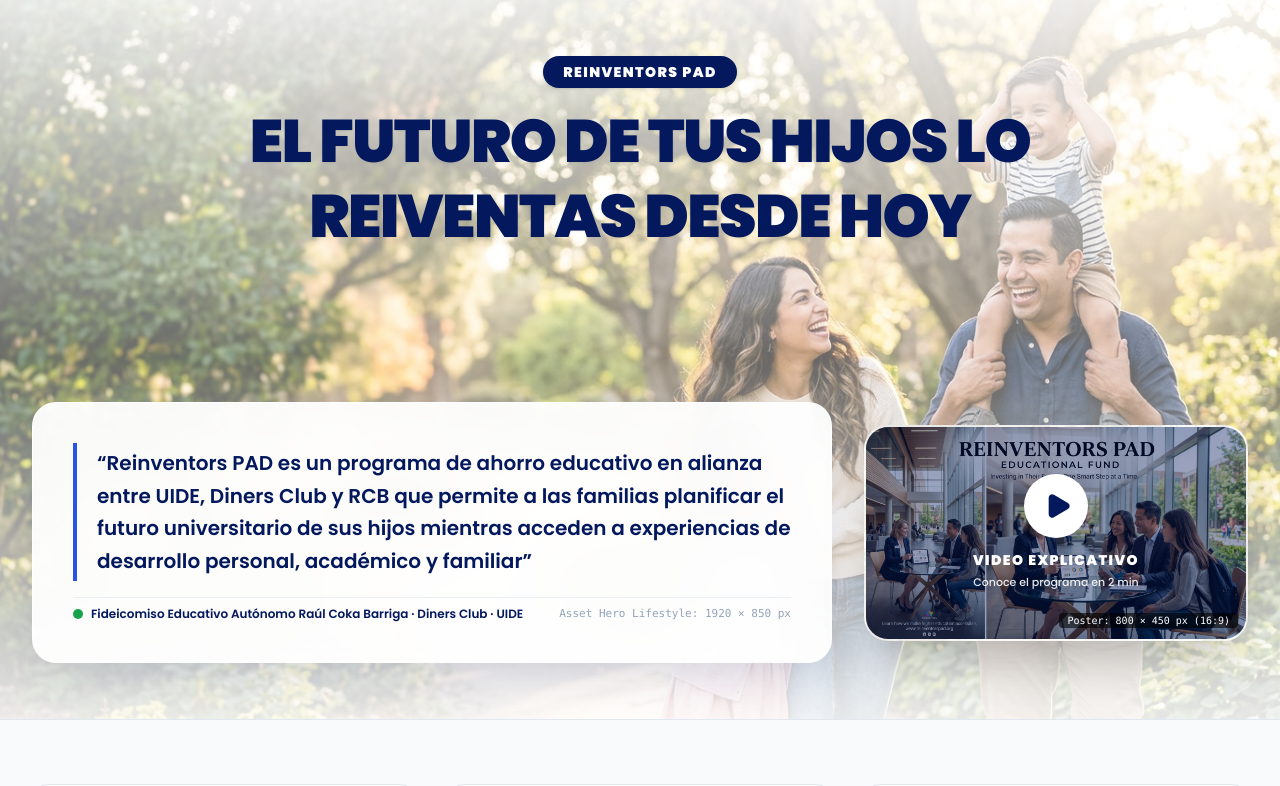
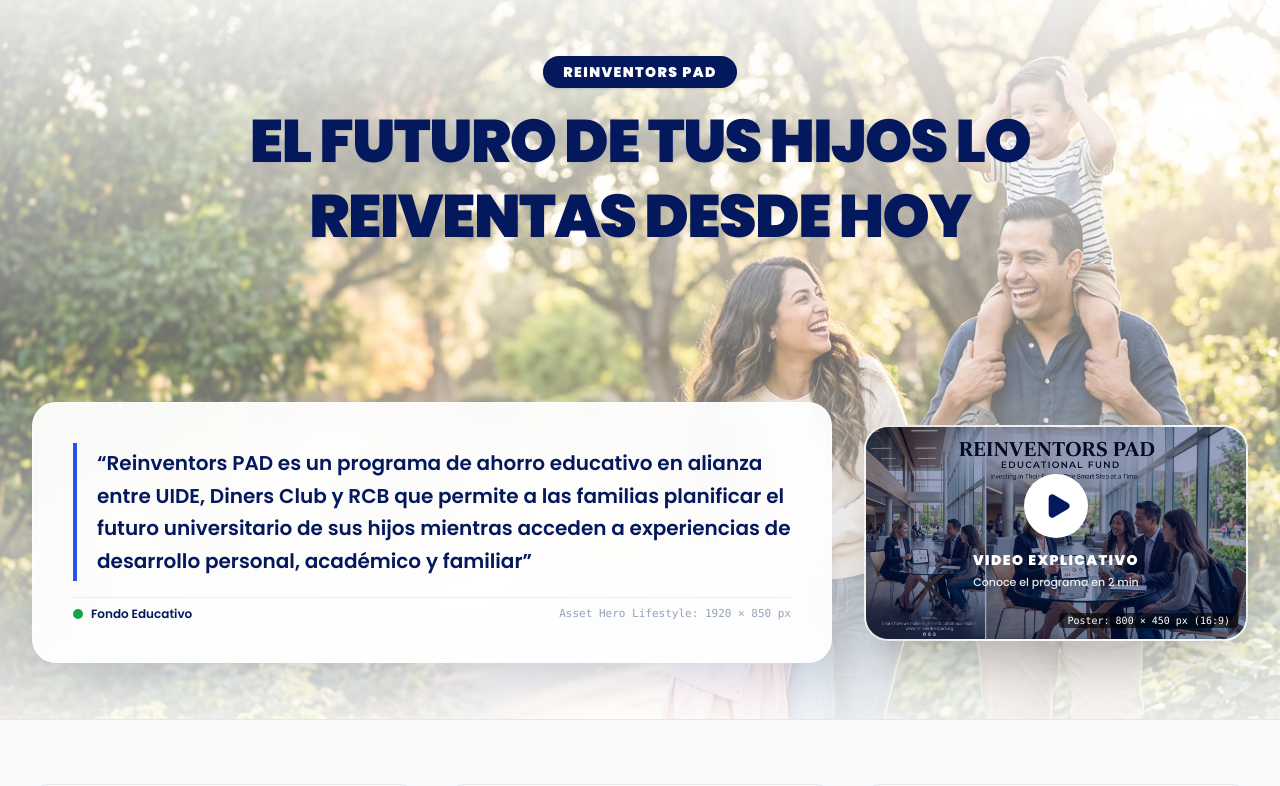
Before and after one commit to Jhony33663/Dinners-X-UIDE, a Next.js app: page / in a window 1280 px wide. Shown: the top 786 px of the page. Built offline with nearby package versions, Linux system fonts and the light colour scheme.

Commit message:
fix: update label to Fondo Educativo in hero card

```diff
--- a/app/page.tsx
+++ b/app/page.tsx
@@ -176,7 +176,7 @@
                     <div className="flex items-center gap-2">
                       <span className="w-2.5 h-2.5 rounded-full bg-[#16A34A]" />
                       <span className="font-semibold text-[#03185D]">
-                        Fideicomiso Educativo Autónomo Raúl Coka Barriga · Diners Club · UIDE
+                        Fondo Educativo
                       </span>
                     </div>
                     <span className="font-mono text-[11px] text-[#94A3B8]">
```
